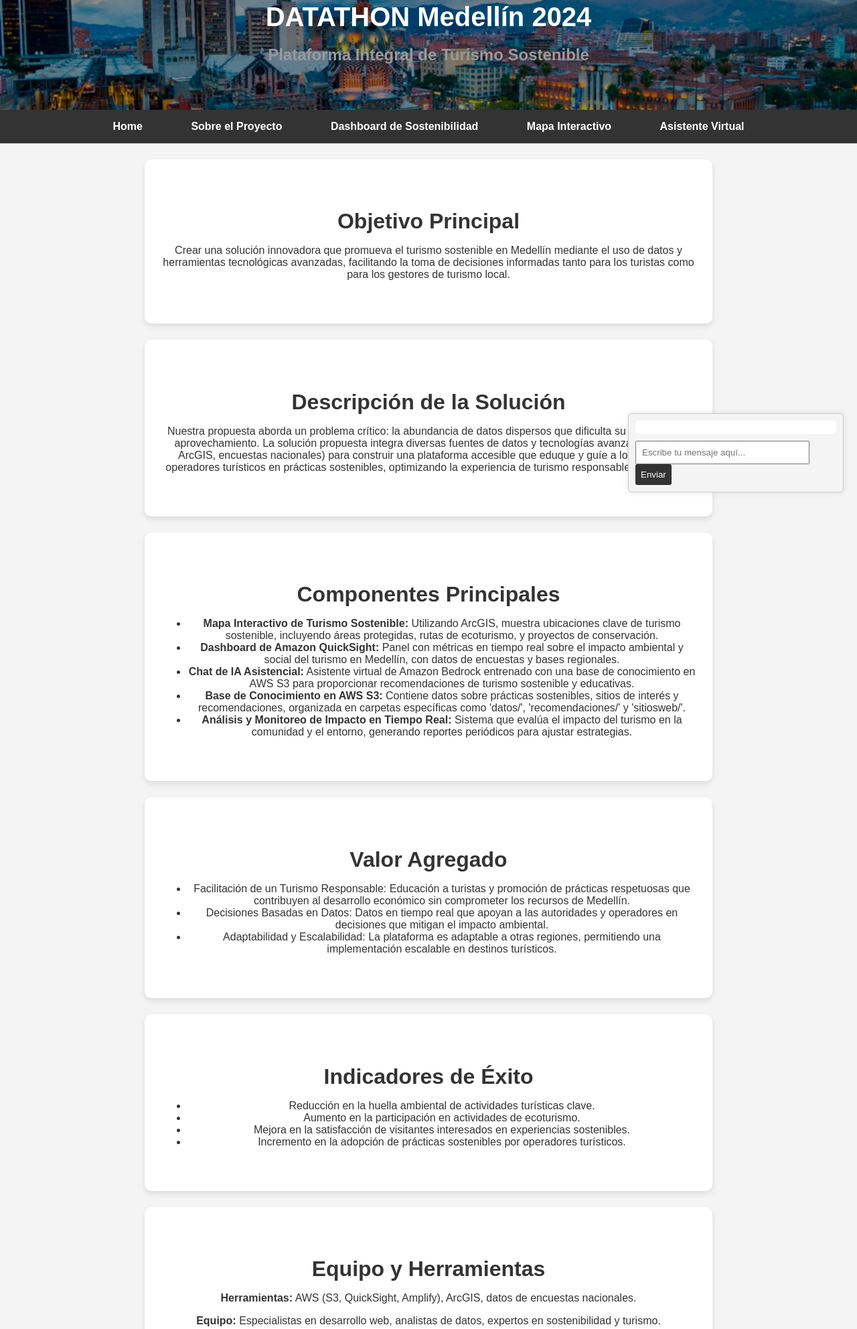
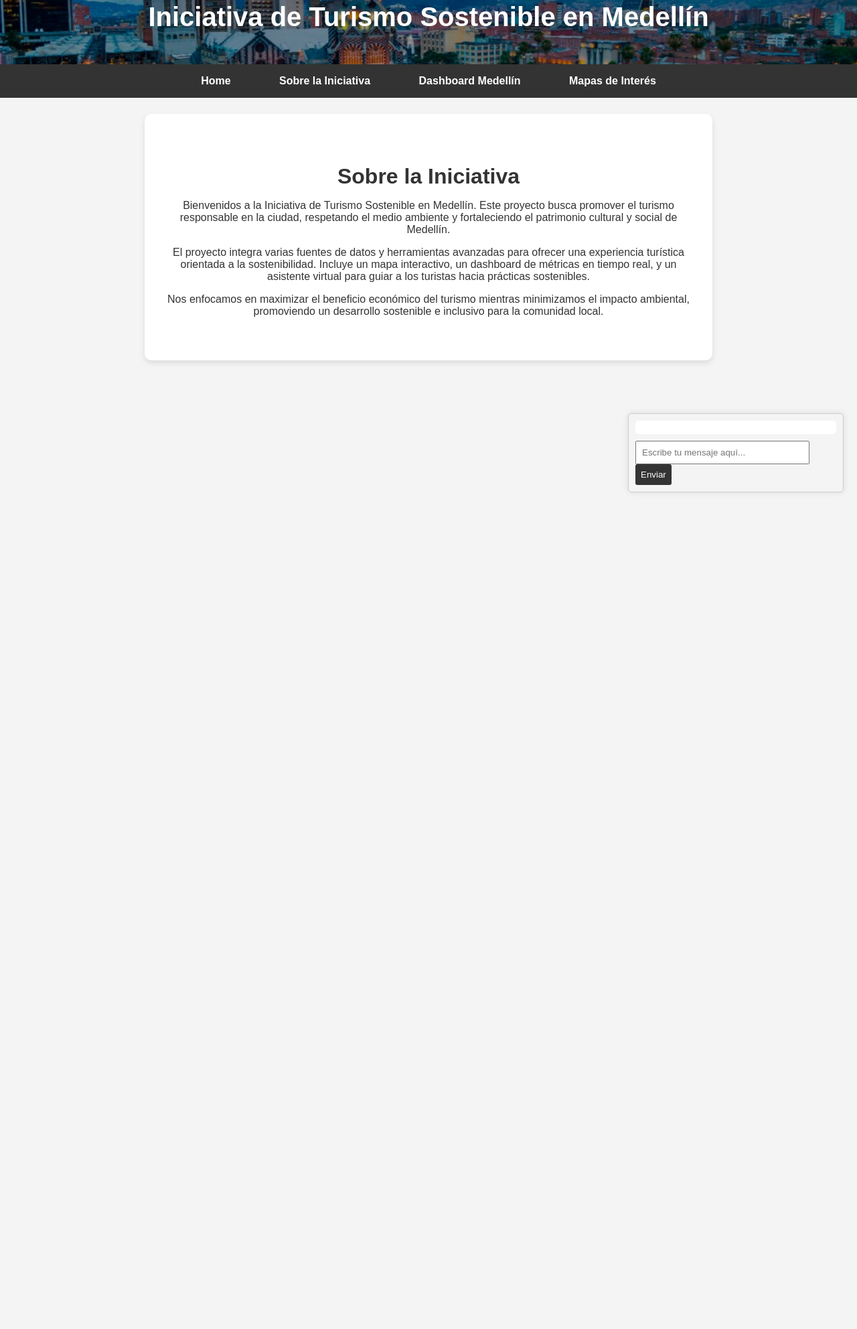
Before and after one commit to carlos2285/datathon, a plain HTML site: page sobre.html in a window 1280 px wide. Shown: the part 45-2029 px from the top of the page at 67% size. After the commit the page ends 800 px from the top, so only its background shows below. Drawn offline with Linux system fonts and the light colour scheme.

Commit message:
Update sobre.html

```diff
--- a/sobre.html
+++ b/sobre.html
@@ -3,77 +3,33 @@
 <head>
     <meta charset="UTF-8">
     <meta name="viewport" content="width=device-width, initial-scale=1.0">
-    <title>DATATHON Medellín 2024 - Solución de Turismo Sostenible</title>
+    <title>Iniciativa de Turismo Sostenible</title>
     <link rel="stylesheet" href="styles.css">
 </head>
 <body>
-    <!-- Encabezado -->
+    <!-- Encabezado con imagen de fondo -->
     <header>
-        <h1>DATATHON Medellín 2024</h1>
-        <h2>Plataforma Integral de Turismo Sostenible</h2>
+        <h1>Iniciativa de Turismo Sostenible en Medellín</h1>
     </header>
 
     <!-- Navegación -->
     <nav>
         <ul>
             <li><a href="index.html">Home</a></li>
-            <li><a href="sobre.html">Sobre el Proyecto</a></li>
-            <li><a href="dashboard.html">Dashboard de Sostenibilidad</a></li>
-            <li><a href="mapas.html">Mapa Interactivo</a></li>
-            <li><a href="chat.html">Asistente Virtual</a></li>
+            <li><a href="sobre.html">Sobre la Iniciativa</a></li>
+            <li><a href="dashboard.html">Dashboard Medellín</a></li>
+            <li><a href="mapas.html">Mapas de Interés</a></li>
         </ul>
     </nav>
 
-    <!-- Sección de Objetivo Principal -->
-    <section>
-        <h2 class="section-title">Objetivo Principal</h2>
-        <p>Crear una solución innovadora que promueva el turismo sostenible en Medellín mediante el uso de datos y herramientas tecnológicas avanzadas, facilitando la toma de decisiones informadas tanto para los turistas como para los gestores de turismo local.</p>
-    </section>
-
-    <!-- Sección de Descripción de la Solución -->
-    <section>
-        <h2 class="section-title">Descripción de la Solución</h2>
-        <p>Nuestra propuesta aborda un problema crítico: la abundancia de datos dispersos que dificulta su integración y aprovechamiento. La solución propuesta integra diversas fuentes de datos y tecnologías avanzadas (AWS, ArcGIS, encuestas nacionales) para construir una plataforma accesible que eduque y guíe a los turistas y operadores turísticos en prácticas sostenibles, optimizando la experiencia de turismo responsable en Medellín.</p>
-    </section>
-
-    <!-- Sección de Componentes Principales -->
-    <section>
-        <h2 class="section-title">Componentes Principales</h2>
-        <ul>
-            <li><strong>Mapa Interactivo de Turismo Sostenible:</strong> Utilizando ArcGIS, muestra ubicaciones clave de turismo sostenible, incluyendo áreas protegidas, rutas de ecoturismo, y proyectos de conservación.</li>
-            <li><strong>Dashboard de Amazon QuickSight:</strong> Panel con métricas en tiempo real sobre el impacto ambiental y social del turismo en Medellín, con datos de encuestas y bases regionales.</li>
-            <li><strong>Chat de IA Asistencial:</strong> Asistente virtual de Amazon Bedrock entrenado con una base de conocimiento en AWS S3 para proporcionar recomendaciones de turismo sostenible y educativas.</li>
-            <li><strong>Base de Conocimiento en AWS S3:</strong> Contiene datos sobre prácticas sostenibles, sitios de interés y recomendaciones, organizada en carpetas específicas como 'datos/', 'recomendaciones/' y 'sitiosweb/'.</li>
-            <li><strong>Análisis y Monitoreo de Impacto en Tiempo Real:</strong> Sistema que evalúa el impacto del turismo en la comunidad y el entorno, generando reportes periódicos para ajustar estrategias.</li>
-        </ul>
-    </section>
-
-    <!-- Sección de Valor Agregado -->
-    <section>
-        <h2 class="section-title">Valor Agregado</h2>
-        <ul>
-            <li>Facilitación de un Turismo Responsable: Educación a turistas y promoción de prácticas respetuosas que contribuyen al desarrollo económico sin comprometer los recursos de Medellín.</li>
-            <li>Decisiones Basadas en Datos: Datos en tiempo real que apoyan a las autoridades y operadores en decisiones que mitigan el impacto ambiental.</li>
-            <li>Adaptabilidad y Escalabilidad: La plataforma es adaptable a otras regiones, permitiendo una implementación escalable en destinos turísticos.</li>
-        </ul>
-    </section>
-
-    <!-- Sección de Indicadores de Éxito -->
-    <section>
-        <h2 class="section-title">Indicadores de Éxito</h2>
-        <ul>
-            <li>Reducción en la huella ambiental de actividades turísticas clave.</li>
-            <li>Aumento en la participación en actividades de ecoturismo.</li>
-            <li>Mejora en la satisfacción de visitantes interesados en experiencias sostenibles.</li>
-            <li>Incremento en la adopción de prácticas sostenibles por operadores turísticos.</li>
-        </ul>
-    </section>
-
-    <!-- Sección de Equipo y Herramientas -->
-    <section>
-        <h2 class="section-title">Equipo y Herramientas</h2>
-        <p><strong>Herramientas:</strong> AWS (S3, QuickSight, Amplify), ArcGIS, datos de encuestas nacionales.</p>
-        <p><strong>Equipo:</strong> Especialistas en desarrollo web, analistas de datos, expertos en sostenibilidad y turismo.</p>
+    <!-- Contenedor unificado de contenido -->
+    <section class="content-container">
+        <h2 class="section-title">Sobre la Iniciativa</h2>
+        <div class="text-block">
+            <p>Bienvenidos a la Iniciativa de Turismo Sostenible en Medellín. Este proyecto busca promover el turismo responsable en la ciudad, respetando el medio ambiente y fortaleciendo el patrimonio cultural y social de Medellín.</p>
+            <p>El proyecto integra varias fuentes de datos y herramientas avanzadas para ofrecer una experiencia turística orientada a la sostenibilidad. Incluye un mapa interactivo, un dashboard de métricas en tiempo real, y un asistente virtual para guiar a los turistas hacia prácticas sostenibles.</p>
+            <p>Nos enfocamos en maximizar el beneficio económico del turismo mientras minimizamos el impacto ambiental, promoviendo un desarrollo sostenible e inclusivo para la comunidad local.</p>
+        </div>
     </section>
 
     <!-- Contenedor del Chat -->
@@ -83,38 +39,6 @@
         <button onclick="sendMessage()">Enviar</button>
     </div>
 
-    <!-- Script para el funcionamiento del chat -->
-    <script>
-        async function sendMessage() {
-            const userInput = document.getElementById("user-input").value;
-            const chatWindow = document.getElementById("chat-window");
-
-            const userMessage = document.createElement("div");
-            userMessage.textContent = "Tú: " + userInput;
-            chatWindow.appendChild(userMessage);
-
-            document.getElementById("user-input").value = "";
-
-            try {
-                const response = await fetch("https://your-api-gateway-url", {
-                    method: "POST",
-                    headers: { "Content-Type": "application/json" },
-                    body: JSON.stringify({ message: userInput })
-                });
-
-                const data = await response.json();
-
-                const botMessage = document.createElement("div");
-                botMessage.textContent = "Bot: " + data.reply;
-                chatWindow.appendChild(botMessage);
-
-                chatWindow.scrollTop = chatWindow.scrollHeight;
-            } catch (error) {
-                console.error("Error al enviar mensaje:", error);
-            }
-        }
-    </script>
-
     <script src="script.js"></script>
 </body>
 </html>
```
